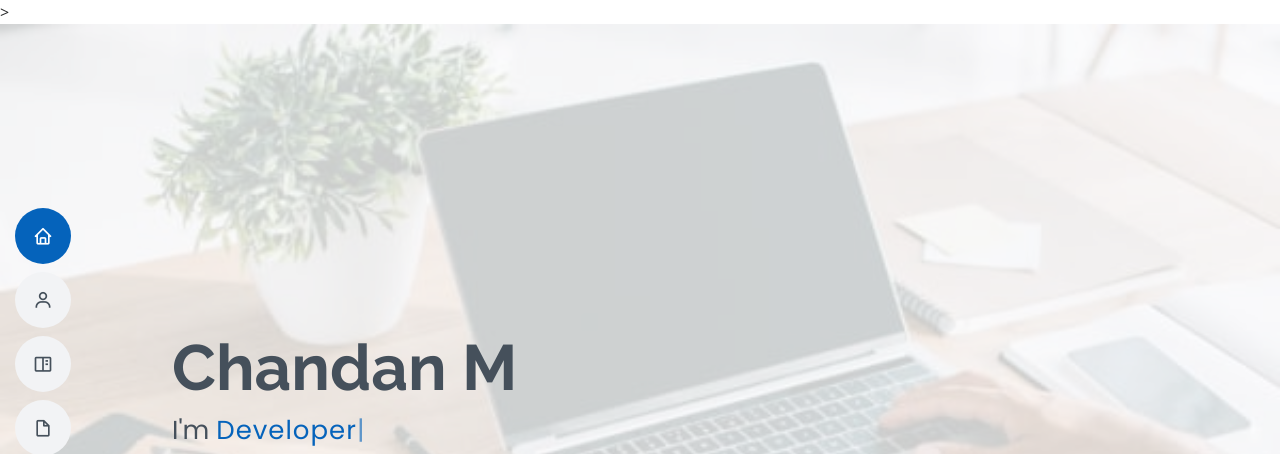
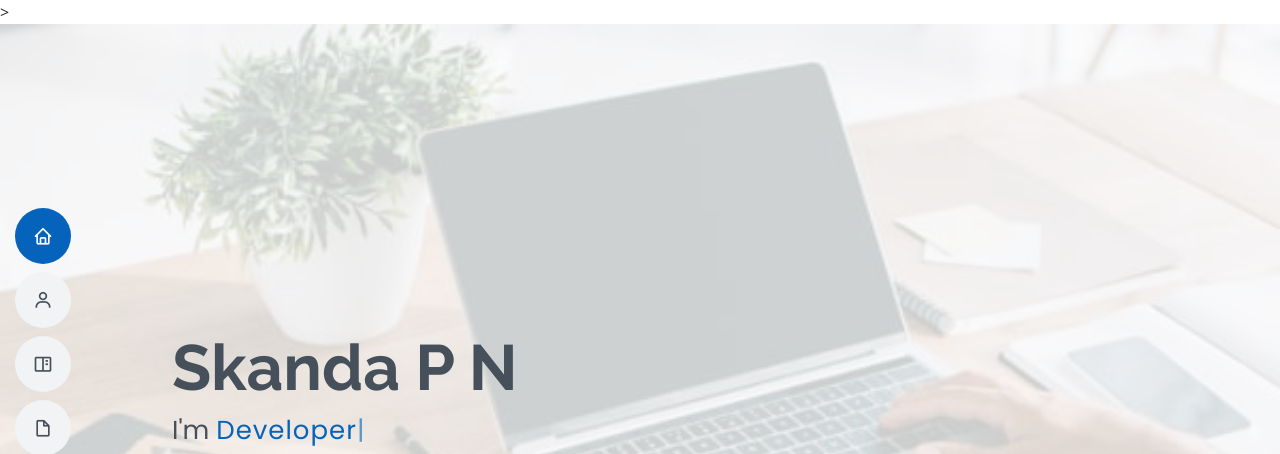
Before and after one commit to Chandan9610/Resume, a plain HTML site: page index.html in a window 1280 px wide. Shown: the top 454 px of the page. Drawn offline with nearby package versions, Linux system fonts and the light colour scheme.

Commit message:
name change

```diff
--- a/portfolio.html
+++ b/index.html
@@ -54,7 +54,7 @@
   <!-- ======= Hero Section ======= -->
   <section id="hero" class="d-flex flex-column justify-content-center">
     <div class="container" data-aos="zoom-in" data-aos-delay="100">
-      <h1>Chandan M</h1>
+      <h1>Skanda P N</h1>
       <p>I'm <span class="typed" data-typed-items="Designer, Developer,"></span></p>
       <div class="social-links">
         <a href="https://github.com/Chandan9610?tab=repositories" class="google-plus" target="_blank"><i
```
